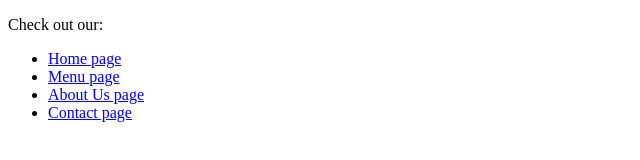
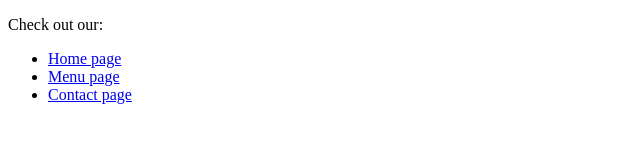
Before and after one commit to sharmie-codie/testcomandlinerepo, a plain HTML site: page about.html in a window 1280 px wide. Shown: the whole page, without its empty margins (0-640 px from the left). Drawn offline with Linux system fonts and the light colour scheme.

Commit message:
Removed a line from about html

```diff
--- a/about.html
+++ b/about.html
@@ -11,7 +11,6 @@
         <ul>
             <li><a href="index.html" class = "active">Home page</a></li>
             <li><a href="menu.html">Menu page</a></li>
-            <li><a href="about.html">About Us page</a></li>
             <li><a href="contact.html">Contact page</a></li>
         </ul>
     </nav>
```
